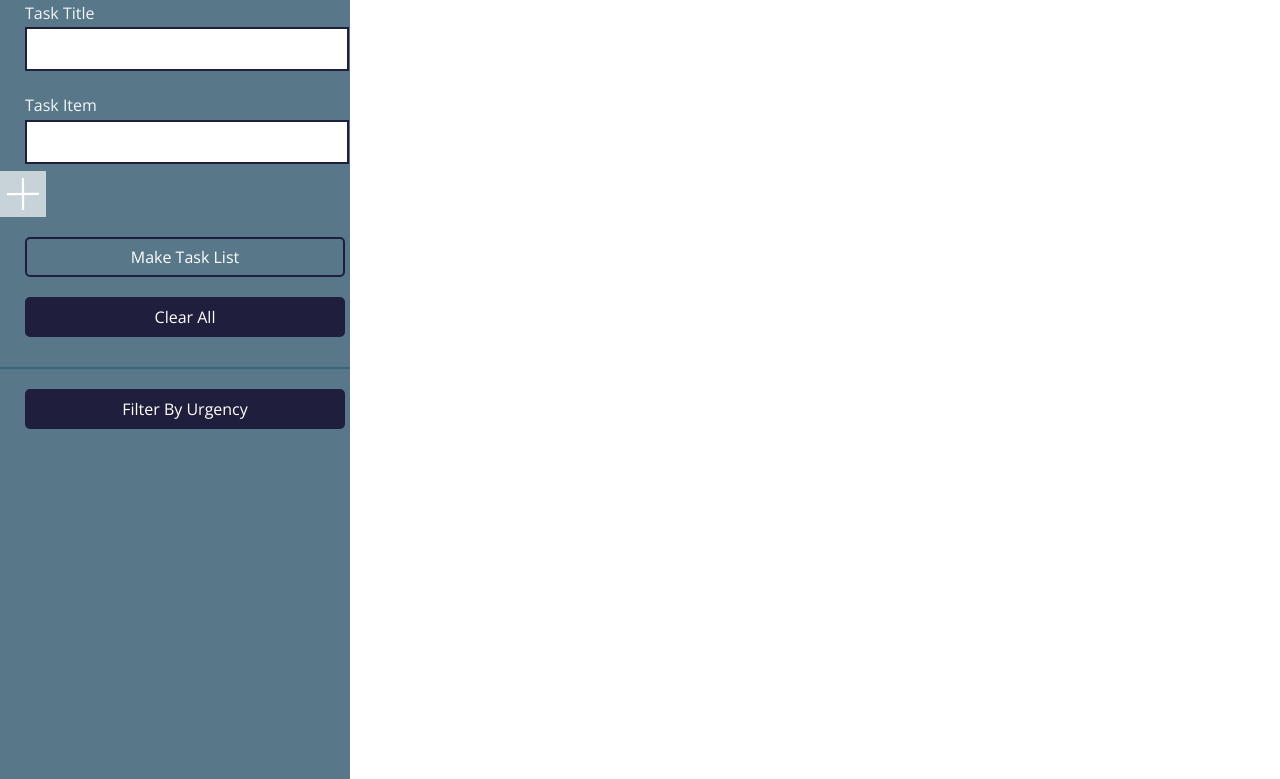
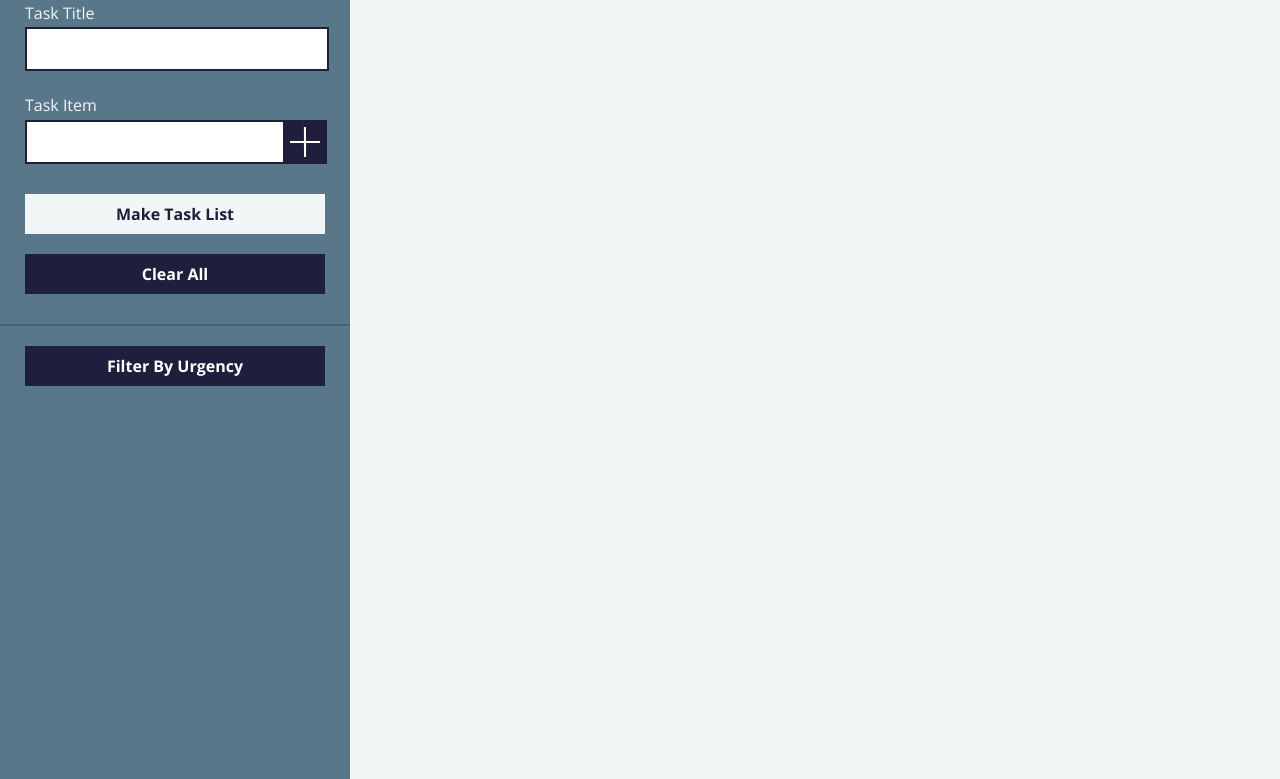
Before and after one commit to djavanm/CheckYoSelf, a plain HTML site: page index.html in a window 1280 px wide. Shown: the part 96-875 px from the top of the page. Drawn offline with nearby package versions, Linux system fonts and the light colour scheme.

Commit message:
Add CSS Styling

```diff
--- a/index.html
+++ b/index.html
@@ -27,7 +27,7 @@
           <input class="side__input side__input--title" id="side__input--title">
           <label class="side__label" for="side__input--task">Task Item</label>
           <input class="side__input side__input--task" id="side__input--task">
-          <img class="header__nav--search-icon" src="images/plus.svg" alt="search bar magnifying glass icon">
+          <img class="side__input--task-icon" src="images/plus.svg" alt="add a task with this icon">
           <input class="side__input side__input--save" id="side__input--save" type="button" value="Make Task List" disabled="true">
           <input class="side__input side__input--clear" type="button" value="Clear All">
       </form>
--- a/style.css
+++ b/style.css
@@ -81,11 +81,10 @@ body {
 
 .side__input {
     height: 40px;
-    width: 320px;
-    min-width: 80%;
+    width: 300px;
+    min-width: 60%;
     display: block;
     margin: 20px 10px 10px 25px;
-
     padding: 0px;
 }
 
@@ -98,21 +97,39 @@ body {
 .side__input--save,
 .side__input--clear,
 .side__input--filter {
-    border-radius: 5px;
+    font-weight: 700;
     color: #FFFFFF;
     background-color: #1F1F3D;
     border: 2px solid #1F1F3D;
 }
 
+.side__input--task {
+    width: 270px;
+    display: inline-block;
+    margin-right: 0px;
+}
+
+.side__input--task-icon {
+    vertical-align: middle;
+    height: 30px;
+    padding: 7px;
+    background: #1F1F3D;;
+    margin-left: -20px;
+    margin-top: -4px;
+}
+
 .side__input--filter {
     text-align: center;
-    margin: 10 auto;
 }
 
 input[type="button"]:disabled {
-    background: #58788A;
-  }
+    background-color: #F3F6F7;
+    color: #1F1F3D;
+    border: none;
+}
+
 /***********Side Nav***********/
-.main{
-
+.main {
+  background-color: #F3F6F7;
+  height: 100vh;
 }
```
